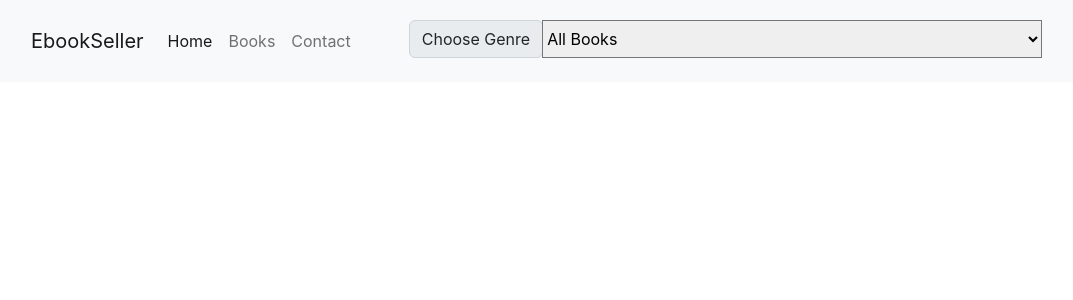
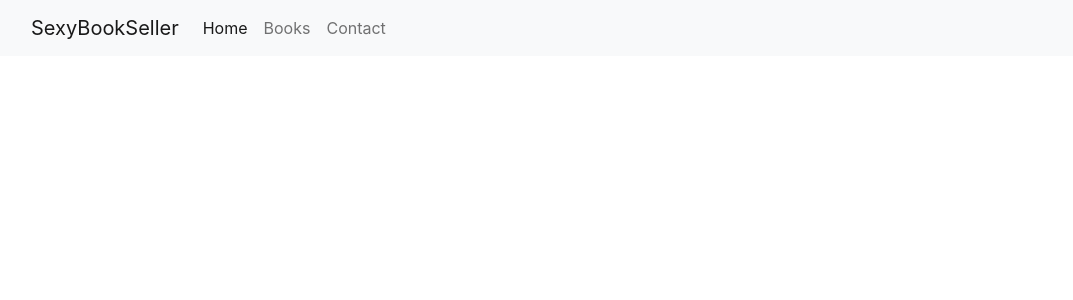
Before and after one commit to atuljha910/ecom_frontend, a React (Create React App) app: page / in a window 1280 px wide. Shown: the top 300 px of the page, without its empty margins (101-1174 px from the left). Built offline with nearby package versions, Linux system fonts and the light colour scheme.

Commit message:
learnt props

```diff
--- a/src/App.js
+++ b/src/App.js
@@ -1,44 +1,12 @@
 //import logo from './logo.svg';
 import './App.css';
+import NavBar from './components/NavBar';
 
 
 function App() {
   return (
     <>
-    <nav class="navbar navbar-expand-lg bg-light">
-  <div class="container-fluid">
-    <a style = {{"padding-left": "120px"}} class="navbar-brand" href="#">EbookSeller</a>
-    <button class="navbar-toggler" type="button" data-bs-toggle="collapse" data-bs-target="#navbarSupportedContent" aria-controls="navbarSupportedContent" aria-expanded="false" aria-label="Toggle navigation">
-      <span class="navbar-toggler-icon"></span>
-    </button>
-    <div class="collapse navbar-collapse" id="navbarSupportedContent">
-      <ul class="navbar-nav me-auto mb-2 mb-lg-0">
-        <li class="nav-item">
-          <a class="nav-link active" aria-current="page" href="#">Home</a>
-        </li>
-        <li class="nav-item">
-          <a class="nav-link" aria-current="page" href="#">Books</a>
-        </li>
-        <li class="nav-item">
-          <a class="nav-link" aria-current="page" href="#">Contact</a>
-        </li>
-      </ul>
-
-      <div style = {{"margin-top": "12px", "padding-left": "50px"}} class="input-group mb-3" >
-        <div class="input-group-prepend">
-        <label class="input-group-text" for="inputGroupSelect01">Choose Genre</label>
-        </div>
-        <select style = {{"width":"500px"}} class="custom-select" id="inputGroupSelect01">
-          <option selected>All Books</option>
-          <option value="1">Sci-fi</option>
-          <option value="2">Self help</option>
-          <option value="3">Horror</option>
-        </select>
-      </div>
-
-    </div>
-  </div>
-</nav>
+      <NavBar title = "SexyBookSeller"/>
     </>
   );
 }
--- /dev/null
+++ b/src/components/NavBar.js
@@ -0,0 +1,30 @@
+import React from 'react'
+import PropTypes from 'prop-types'
+export default function NavBar(props) {
+  return (
+    <div>
+      <nav class="navbar navbar-expand-lg bg-light">
+  <div class="container-fluid">
+    <a style = {{"padding-left": "120px"}} class="navbar-brand" href="#">{props.title}</a>
+    <button class="navbar-toggler" type="button" data-bs-toggle="collapse" data-bs-target="#navbarSupportedContent" aria-controls="navbarSupportedContent" aria-expanded="false" aria-label="Toggle navigation">
+      <span class="navbar-toggler-icon"></span>
+    </button>
+    <div class="collapse navbar-collapse" id="navbarSupportedContent">
+      <ul class="navbar-nav me-auto mb-2 mb-lg-0">
+        <li class="nav-item">
+          <a class="nav-link active" aria-current="page" href="#">Home</a>
+        </li>
+        <li class="nav-item">
+          <a class="nav-link" aria-current="page" href="#">Books</a>
+        </li>
+        <li class="nav-item">
+          <a class="nav-link" aria-current="page" href="#">Contact</a>
+        </li>
+      </ul>
+      </div>
+  </div>
+</nav>
+    </div>
+  )
+}
+NavBar.propTypes = {title : PropTypes.string}
```
Also changed, not shown: src/components/Books.js (added, +19 -0 lines).
